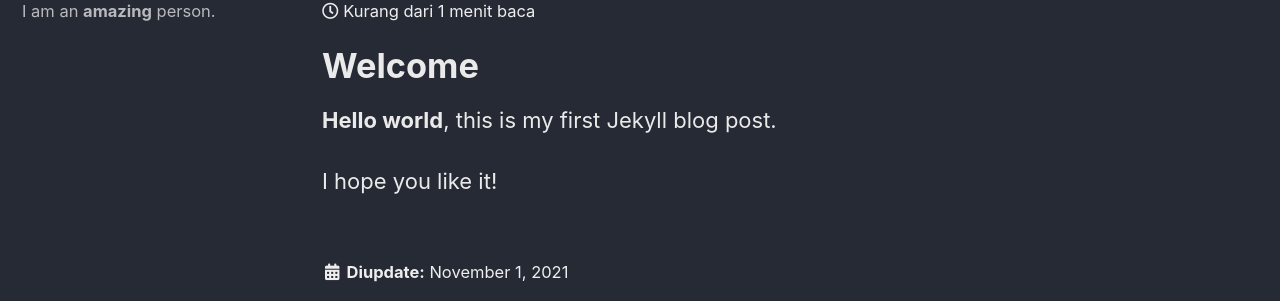
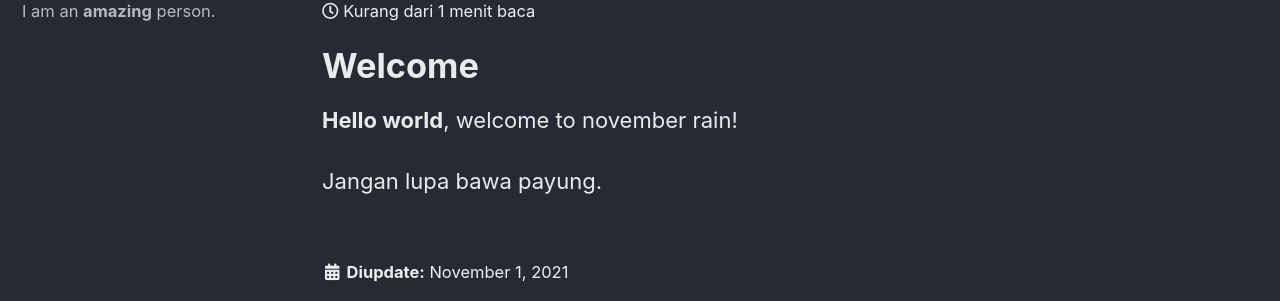
Before and after one commit to debsys/debsys.github.io, a Jekyll site: the page built from _posts/2021-11-01-2nd-Posts.md, in a window 1280 px wide. Shown: the part 165-466 px from the top of the page. Built offline with Jekyll 4.4.1, drawn with Linux system fonts in a browser that asks for light colours; cached includes are drawn as plain includes.

Commit message:
Update 2021-11-01-2nd-Posts.md

```diff
--- a/_posts/2021-11-01-2nd-Posts.md
+++ b/_posts/2021-11-01-2nd-Posts.md
@@ -5,6 +5,6 @@ title:  "Welcome to November!"
 
 # Welcome
 
-**Hello world**, this is my first Jekyll blog post.
+**Hello world**, welcome to november rain!
 
-I hope you like it!
+Jangan lupa bawa payung.
```
